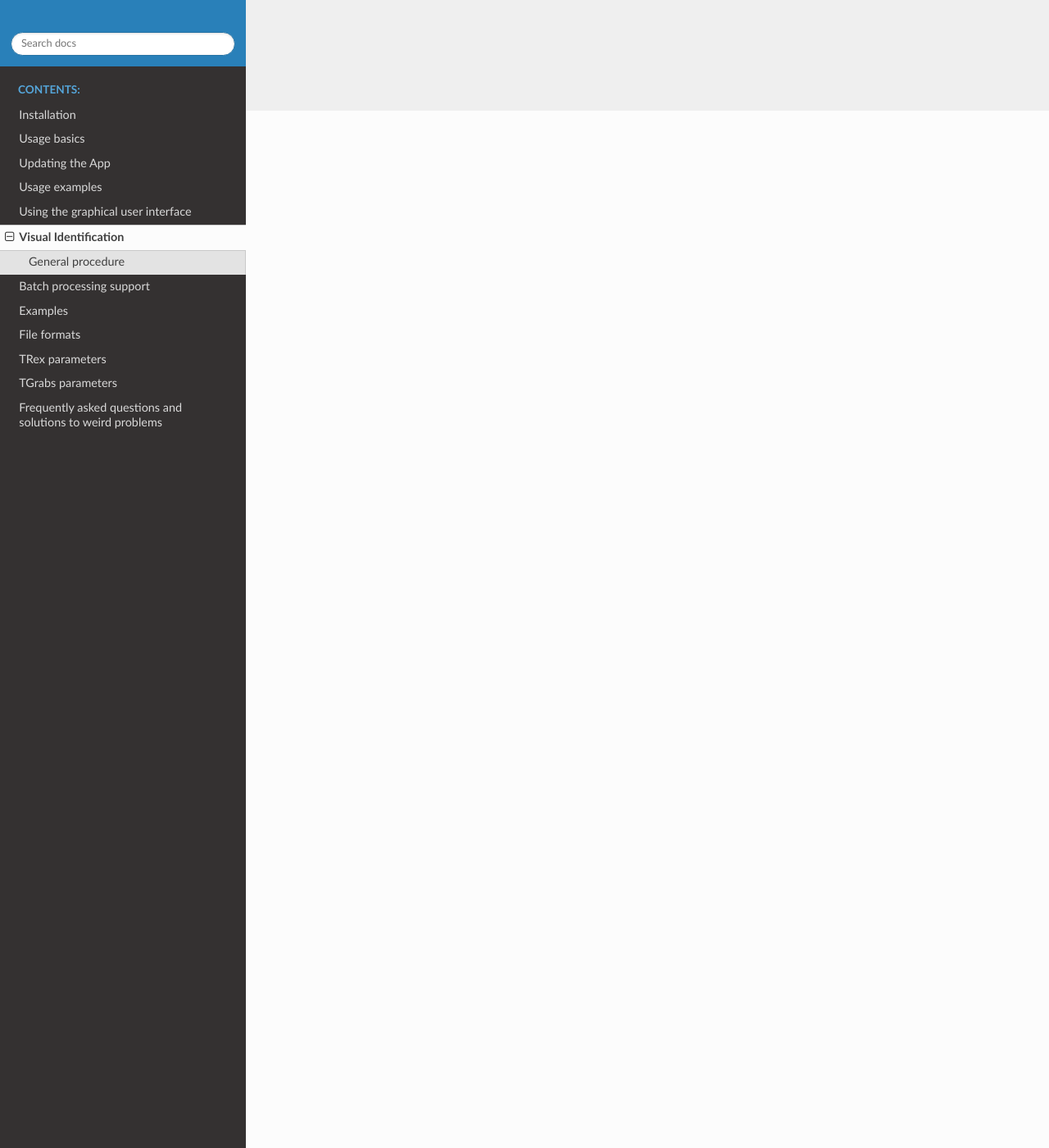
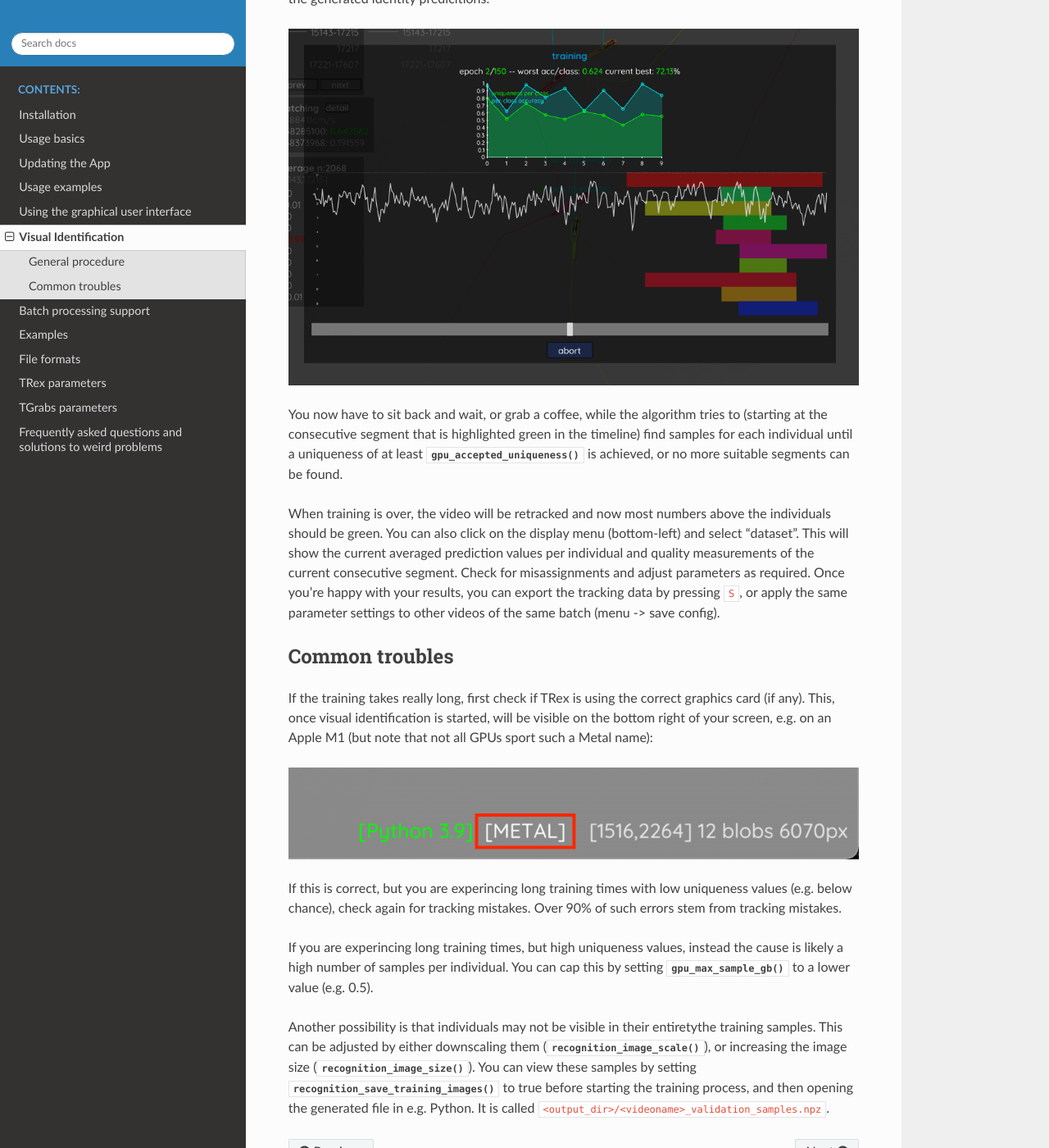
Before and after one commit to mooch443/trex, a Sphinx documentation site: the page built from docs/identification.rst, in a window 1280 px wide and 1400 px high, scrolled down 1265 px. Shown: the whole window at 82% size. Built offline with Sphinx 7.4.7 and the Read the Docs theme 2.0.0, drawn with Linux system fonts in a browser that asks for light colours; some of the changed text lies outside the part shown.

Commit message:
* updated message

```diff
--- a/docs/gui.rst
+++ b/docs/gui.rst
@@ -38,7 +40,7 @@
 +-----------+------------------------------------------------------------------------------------------------+
 | G         | Show/hide graph when an individual is selected                                                 |
 +-----------+------------------------------------------------------------------------------------------------+
-| D         | Switch to RAW mode and back                                                                    |
+| D         | Switch to RAW view and back to tracking view                                                   |
 +-----------+------------------------------------------------------------------------------------------------+
 | M         | Jump to next frame where the number of recognized individuals changed (yellow in timeline)     |
 +-----------+------------------------------------------------------------------------------------------------+
@@ -56,6 +58,8 @@
 +-----------+------------------------------------------------------------------------------------------------+
 | P         | Cycle through fish based on ID (forward)                                                       |
 +-----------+------------------------------------------------------------------------------------------------+
+
+.. _`Timeline`:
 
 Timeline
 --------
--- a/docs/identification.rst
+++ b/docs/identification.rst
@@ -10,3 +10,35 @@
 
 General procedure
 -----------------
+
+The most important thing is that consecutive tracking sequences (see :ref:`Timeline` for how they are displayed) exist for each individual and are as long as possible - while avoiding misassignments. So you *can* relax parameters like :func:`track_max_speed` and :func:`blob_size_ranges` to lengthen consecutive segments, but make sure that this does not lead to **unrecognized** tracking errors. Tracking errors are generally "fine" for the identification algorithm, but evil lurks whenever identity switches occur in the *middle* of a consecutive segment - this would mean that the switch has *not* been recognized, as consecutive segments are ended whenever "risky business" is detected. So a non-detection like this hints at suboptimal tracking parameters.
+
+.. NOTE::
+
+   The current consecutive segments per individual are displayed on the top-left when the individual is selected (and when you're in tracking view, see :ref:`Keyboard shortcuts`).
+
+   .. image:: highlight_consecutive_segments.png
+
+
+You also have to set a fixed number of individuals by setting :func:`track_max_individuals` manually, or relying on the automatic detection. This value has to be either appended to the command-line, or saved in the video's settings file to be applied before the program is started.
+
+Once you are happy with the tracking results, click on menu -> visual identification. This gives you a short description that you should probably read. Now, click "Start". Keep in mind that this will remove all previously added :func:`manual_matches` and retrack the entire video - automatically applying the generated identity predicitions.
+
+.. image:: training_sample.png
+
+You now have to sit back and wait, or grab a coffee, while the algorithm tries to (starting at the consecutive segment that is highlighted green in the timeline) find samples for each individual until a uniqueness of at least :func:`gpu_accepted_uniqueness` is achieved, or no more suitable segments can be found.
+
+When training is over, the video will be retracked and now most numbers above the individuals should be green. You can also click on the display menu (bottom-left) and select "dataset". This will show the current averaged prediction values per individual and quality measurements of the current consecutive segment. Check for misassignments and adjust parameters as required. Once you're happy with your results, you can export the tracking data by pressing ``S``, or apply the same parameter settings to other videos of the same batch (menu -> save config).
+
+Common troubles
+---------------
+
+If the training takes really long, first check if TRex is using the correct graphics card (if any). This, once visual identification is started, will be visible on the bottom right of your screen, e.g. on an Apple M1 (but note that not all GPUs sport such a Metal name):
+
+.. image:: GPU_identify.png
+
+If this is correct, but you are experincing long training times with low uniqueness values (e.g. below chance), check again for tracking mistakes. Over 90% of such errors stem from tracking mistakes.
+
+If you are experincing long training times, but high uniqueness values, instead the cause is likely a high number of samples per individual. You can cap this by setting :func:`gpu_max_sample_gb` to a lower value (e.g. 0.5).
+
+Another possibility is that individuals may not be visible in their entiretythe training samples. This can be adjusted by either downscaling them (:func:`recognition_image_scale`), or increasing the image size (:func:`recognition_image_size`). You can view these samples by setting :func:`recognition_save_training_images` to true before starting the training process, and then opening the generated file in e.g. Python. It is called ``<output_dir>/<videoname>_validation_samples.npz``.
```
Also changed, not shown: other parts of docs/gui.rst (+2 -0 lines), docs/parameters_tgrabs.rst (+10 -0 lines), docs/GPU_identify.png (added), docs/highlight_consecutive_segments.png (added), docs/training_sample.png (added), 1 other file.
